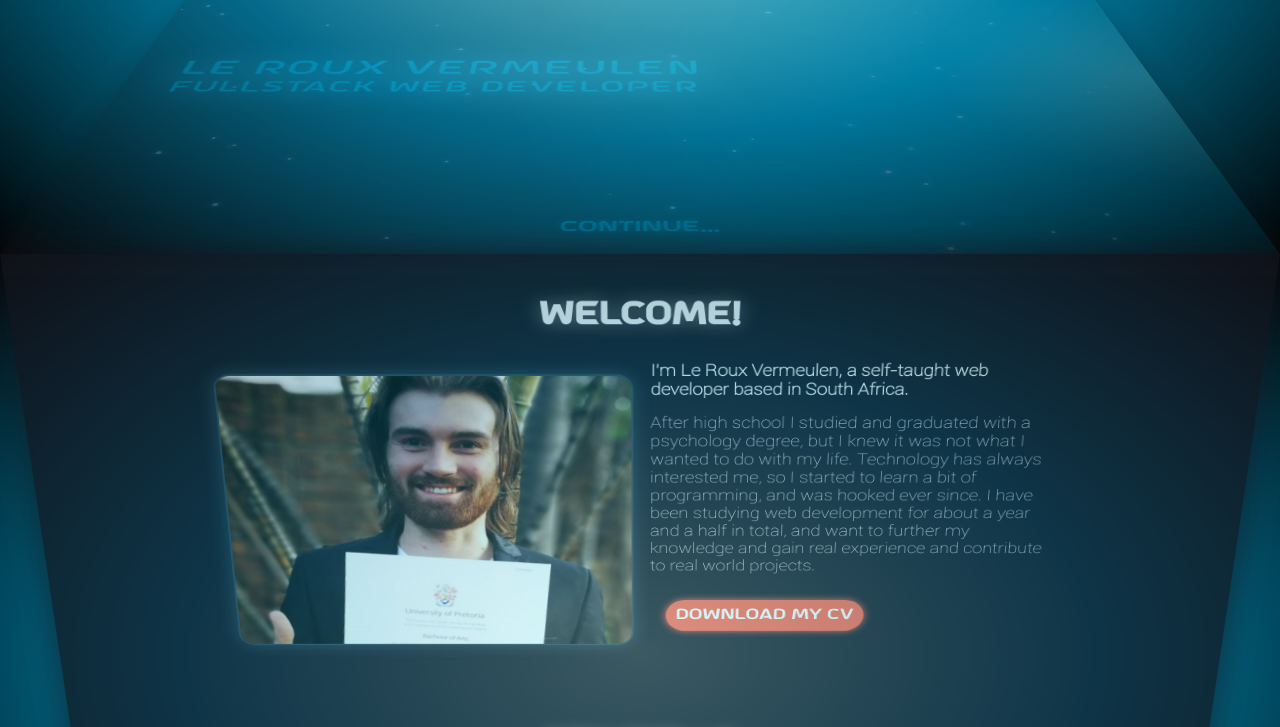
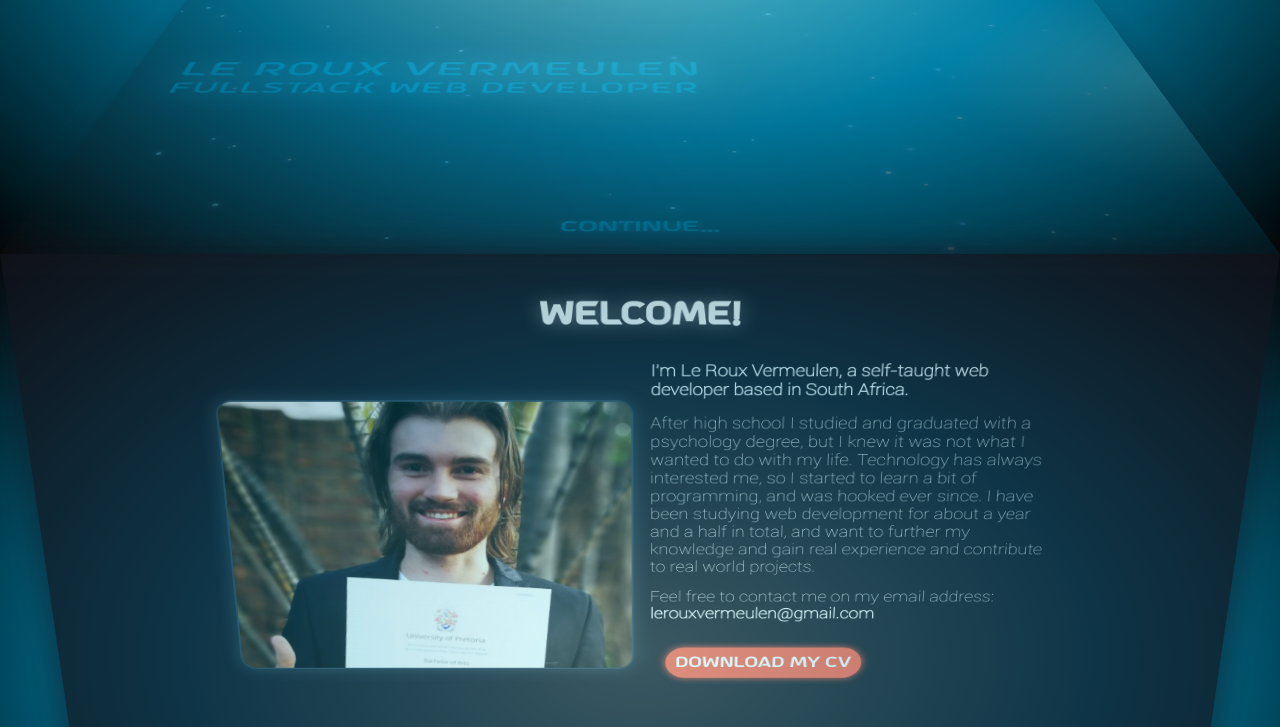
Before and after one commit to l3r0ux/Le-Roux-Portfolio, a plain HTML site: page index.html in a window 1280 px wide. Shown: the part 546-1273 px from the top of the page. Drawn offline with Linux system fonts and the light colour scheme.

Commit message:
add my email address in about me

```diff
--- a/index.html
+++ b/index.html
@@ -76,6 +76,8 @@
                             <div id="about-me__text">
                                 <h3>I'm Le Roux Vermeulen, a self-taught web developer based in South Africa.</h3>
                                 <p>After high school I studied and graduated with a psychology degree, but I knew it was not what I wanted to do with my life. Technology has always interested me, so I started to learn a bit of programming, and was hooked ever since. I have been studying web development for about a year and a half in total, and want to further my knowledge and gain real experience and contribute to real world projects.</p>
+                                <p id="contact">Feel free to contact me on my email address:</p>
+                                <h3>lerouxvermeulen@gmail.com</h3>
                                 <a id="CV-download" class="cta-button" href="assets/files/Le Roux Vermeulen CV.pdf" download="Le-Roux-CV">Download my CV</a>
                             </div>
                         </div>
--- a/index.js
+++ b/index.js
@@ -75,7 +75,6 @@ const makeAndMoveStars = (i, isInit) => {
 
 // Function to make initial stars
 function makeStars(starCount, isInit = true) {
-    console.log(isInit);
     for (i = 0; i < starCount; i++) {
         // Make stars
         makeAndMoveStars(i, isInit);
--- a/main.css
+++ b/main.css
@@ -241,6 +241,9 @@ a:hover {
 #about-me__text h3 {
     margin-bottom: 1rem;
 }
+#about-me__text h3:nth-of-type(2) {
+    margin-bottom: 0;
+}
 
 .cta-button {
     margin: 2rem 1rem;
@@ -369,6 +372,10 @@ a:hover {
     margin-bottom: 2rem ;
 }
 
+#contact {
+    margin-top: 1rem;
+}
+
 /* mobile mode smaller than big tablet */
 @media (max-width: 1024px) {
     #landing {
```
